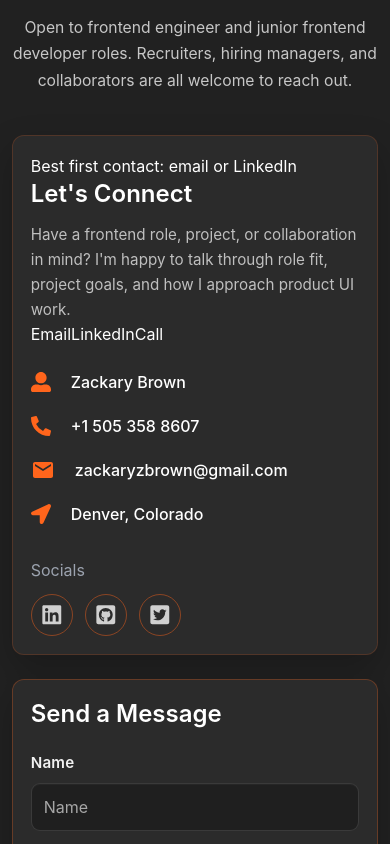
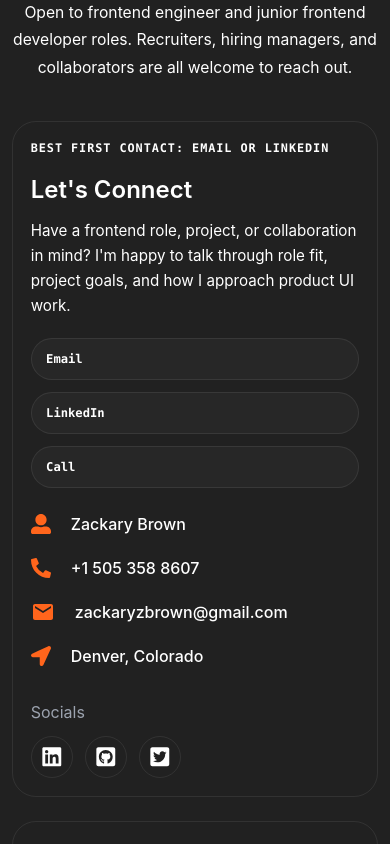
Before and after one commit to ZacksBroDev/Zacks-Portfolio, a React (Vite) app: page / in a window 390 px wide. Shown: the part 5700-6544 px from the top of the page. Built offline with nearby package versions, Linux system fonts and the light colour scheme; no server answers.

Commit message:
Refactor Contact.css for improved styling and layout; enhance color scheme, borders, and responsiveness

```diff
--- a/src/pages/Contact/Contact.css
+++ b/src/pages/Contact/Contact.css
@@ -11,28 +11,67 @@
 }
 
 .contact-intro {
-    color: #c7c7c7;
-    line-height: 1.7;
+    margin-top: 0;
 }
 
 .contact-panel {
-    background: #2b2b2b;
-    border: 1px solid rgba(255, 101, 28, 0.25);
-    border-radius: 12px;
-    padding: 24px;
-    box-shadow: 0 14px 35px rgba(0, 0, 0, 0.22);
+    background:
+        linear-gradient(180deg, rgba(255, 255, 255, 0.04), rgba(255, 255, 255, 0.018)),
+        var(--surface);
+    border: 1px solid rgba(255, 255, 255, 0.08);
+    border-radius: 24px;
+    padding: 28px;
+    box-shadow: var(--shadow-md);
 }
 
 .contact-panel--info {
-    border-color: rgba(255, 101, 28, 0.18);
+    border-color: rgba(255, 255, 255, 0.08);
 }
 
 .contact-panel--form {
-    border-color: rgba(255, 101, 28, 0.28);
+    border-color: rgba(255, 255, 255, 0.08);
+}
+
+.contact-status-pill {
+    color: var(--accent-soft);
+    font-family: "JetBrains Mono", "SFMono-Regular", Consolas, monospace;
+    font-size: 0.74rem;
+    font-weight: 700;
+    letter-spacing: 0.08em;
+    margin-bottom: 1rem;
+    text-transform: uppercase;
+}
+
+.contact-quick-links {
+    display: flex;
+    flex-wrap: wrap;
+    gap: 0.75rem;
+    margin-top: 1.25rem;
+}
+
+.contact-quick-link {
+    align-items: center;
+    background: rgba(255, 255, 255, 0.03);
+    border: 1px solid rgba(255, 255, 255, 0.08);
+    border-radius: 999px;
+    color: var(--text);
+    display: inline-flex;
+    font-family: "JetBrains Mono", "SFMono-Regular", Consolas, monospace;
+    font-size: 0.76rem;
+    font-weight: 600;
+    min-height: 42px;
+    padding: 0.65rem 0.9rem;
+    text-decoration: none;
+    transition: border-color 0.24s ease, transform 0.24s ease;
+}
+
+.contact-quick-link:hover {
+    border-color: rgba(255, 106, 26, 0.36);
+    transform: translateY(-2px);
 }
 
 .contact-support-text {
-    color: #bfbfbf;
+    color: var(--text-muted);
     line-height: 1.65;
     font-size: 0.95rem;
 }
@@ -44,15 +83,15 @@
     width: 42px;
     height: 42px;
     border-radius: 999px;
-    border: 1px solid rgba(255, 101, 28, 0.45);
-    color: #d0d0d0;
+    border: 1px solid rgba(255, 255, 255, 0.08);
+    color: var(--text-muted);
     font-size: 1.35rem;
     transition: all 0.25s ease;
 }
 
 .contact-social-chip:hover {
-    color: #ff651c;
-    border-color: #ff651c;
+    color: var(--accent-soft);
+    border-color: rgba(255, 106, 26, 0.36);
     transform: translateY(-2px);
 }
 
@@ -60,7 +99,7 @@
     display: block;
     margin-top: 14px;
     margin-bottom: 8px;
-    color: #f2f2f2;
+    color: var(--text);
     font-weight: 600;
     letter-spacing: 0.2px;
     font-size: 0.95rem;
@@ -68,19 +107,19 @@
 
 .input-field {
     display: block;
-    padding: 11px 12px;
-    border-radius: 9px;
-    border: 1px solid rgba(255, 255, 255, 0.12);
+    padding: 13px 14px;
+    border-radius: 14px;
+    border: 1px solid rgba(255, 255, 255, 0.1);
     box-shadow: inset 0 1px 0 rgba(255, 255, 255, 0.03);
     margin: 0;
     width: 100%;
-    background-color: #1f1f1f;
-    color: #f0f0f0;
+    background-color: rgba(0, 0, 0, 0.18);
+    color: var(--text);
     transition: border-color 0.2s ease, box-shadow 0.2s ease, background-color 0.2s ease;
 }
 
 .input-field::placeholder {
-    color: #a6a6a6;
+    color: var(--text-soft);
     opacity: 1;
 }
 
@@ -91,9 +130,9 @@
 
 .input-field:focus {
     outline: none;
-    border-color: #FF651C;
-    background-color: #222222;
-    box-shadow: 0 0 0 3px rgba(255, 101, 28, 0.2);
+    border-color: rgba(255, 106, 26, 0.44);
+    background-color: rgba(255, 255, 255, 0.025);
+    box-shadow: 0 0 0 3px rgba(255, 106, 26, 0.18);
 }
 
 .form-status {
@@ -105,15 +144,15 @@
 }
 
 .form-status--success {
-    background-color: rgba(34, 197, 94, 0.12);
-    border-color: rgba(34, 197, 94, 0.35);
-    color: #86efac;
+    background-color: rgba(141, 216, 168, 0.12);
+    border-color: rgba(141, 216, 168, 0.3);
+    color: var(--success);
 }
 
 .form-status--error {
-    background-color: rgba(248, 113, 113, 0.12);
-    border-color: rgba(248, 113, 113, 0.35);
-    color: #fca5a5;
+    background-color: rgba(243, 160, 154, 0.12);
+    border-color: rgba(243, 160, 154, 0.3);
+    color: var(--danger);
 }
 
 input:-webkit-autofill,
@@ -127,8 +166,16 @@ input[data-autocompleted] {
     background-color: transparent !important;
 }
 
+.contact-form .primary-button {
+    margin-top: 1.2rem;
+}
+
 @media only screen and (max-width: 768px) {
     .contact-panel {
         padding: 18px;
     }
+
+    .contact-quick-links {
+        flex-direction: column;
+    }
 }
```
